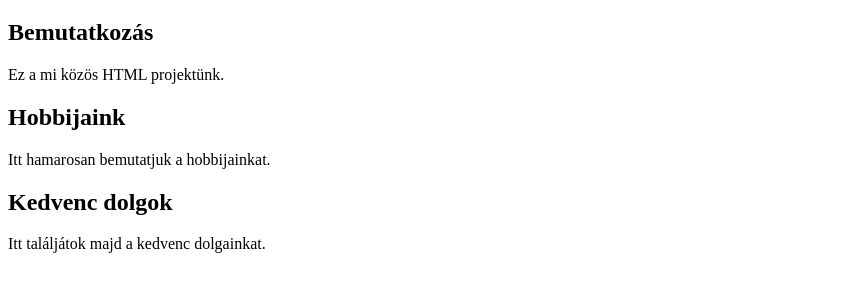
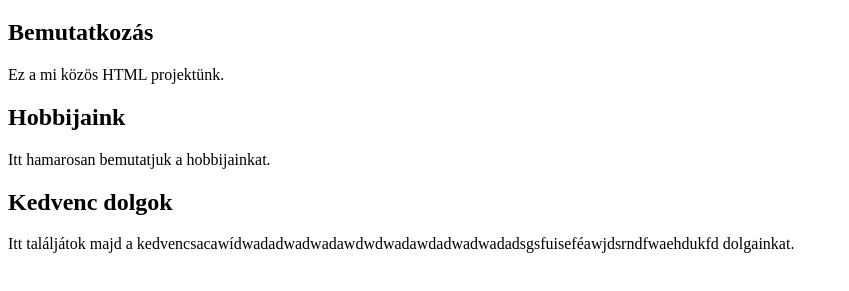
Before and after one commit to aronszilagyi5/Kerepes-team, a plain HTML site: page index.html in a window 1280 px wide. Shown: the part 61-352 px from the top of the page, without its empty margins (0-849 px from the left). Drawn offline with Linux system fonts and the light colour scheme.

Commit message:
Update index.html

```diff
--- a/index.html
+++ b/index.html
@@ -11,6 +11,6 @@
 <h2>Hobbijaink</h2>
 <p>Itt hamarosan bemutatjuk a hobbijainkat.</p>
 <h2>Kedvenc dolgok</h2>
-<p>Itt találjátok majd a kedvenc dolgainkat.</p>
+<p>Itt találjátok majd a kedvencsacawídwadadwadwadawdwdwadawdadwadwadadsgsfuiseféawjdsrndfwaehdukfd dolgainkat.</p>
 </body>
 </html>
```
